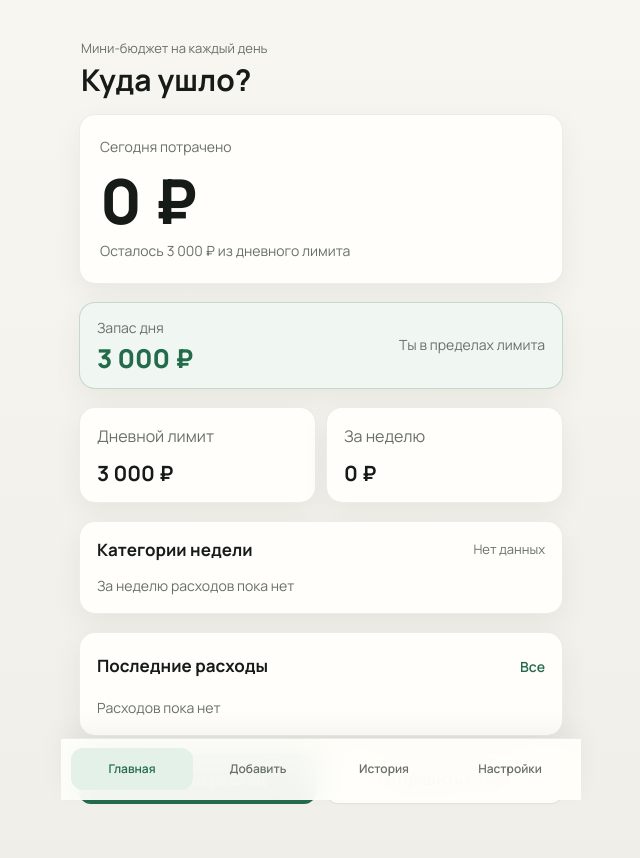
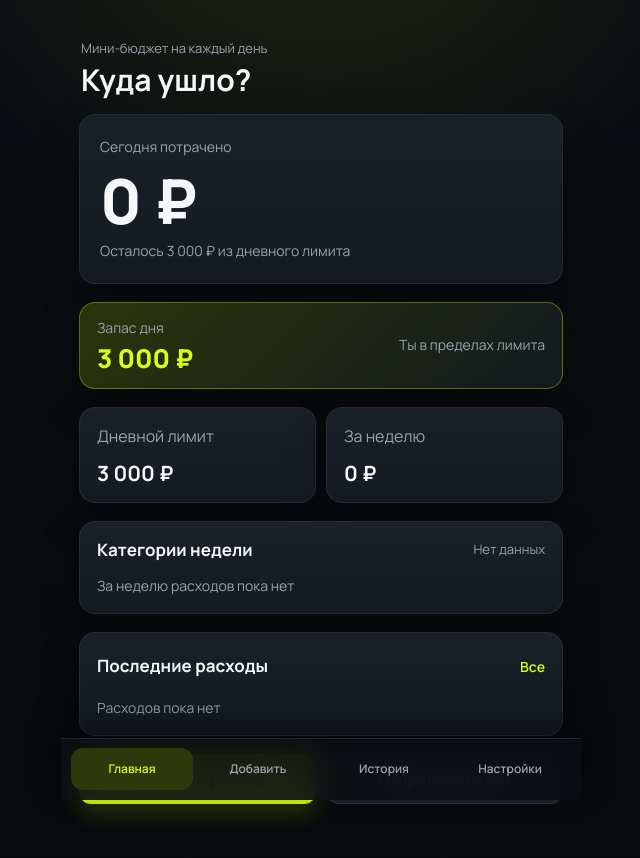
Before and after one commit to endocrincentrprodiabet-afk/kuda-ushlo-miniapp, a React (Vite) app in the folder web/: page / in a window 1280 px wide. Shown: the top 858 px of the page, without its empty margins (319-959 px from the left). Built offline with nearby package versions, Linux system fonts and the light colour scheme.

Commit message:
Apply Higgsfield dark color theme

```diff
--- a/web/src/styles.css
+++ b/web/src/styles.css
@@ -1,32 +1,33 @@
 @import url('https://fonts.googleapis.com/css2?family=Manrope:wght@400;500;600;700;800&display=swap');
 
 :root {
-  color-scheme: light;
+  color-scheme: dark;
   font-family:
     "Manrope", system-ui, -apple-system, BlinkMacSystemFont, "Segoe UI", sans-serif;
-  background: #f7f6f1;
-  color: #171b18;
-  --tg-bg-fallback: var(--tg-theme-bg-color, #f7f6f1);
-  --bg: #f7f6f1;
-  --bg-deep: #efeee8;
-  --surface: #fffefa;
-  --surface-soft: #f1f3ee;
-  --surface-strong: #e6e9e1;
-  --text: #171b18;
-  --muted: #687069;
-  --muted-soft: #8b928b;
-  --line: rgba(24, 31, 27, 0.13);
-  --line-soft: rgba(24, 31, 27, 0.08);
-  --accent: #246b4b;
-  --accent-pressed: #1d5b3f;
-  --accent-soft: #e4f1e8;
-  --accent-softer: #f0f7f2;
-  --accent-line: rgba(36, 107, 75, 0.22);
-  --accent-text: #ffffff;
-  --danger: #b24b4b;
-  --danger-soft: #f7eeee;
-  --danger-line: rgba(178, 75, 75, 0.2);
-  --shadow: 0 10px 30px rgba(24, 30, 26, 0.055);
+  background: #0b0e12;
+  color: #f5f7fa;
+  --tg-bg-fallback: var(--tg-theme-bg-color, #0b0e12);
+  --bg: #0b0e12;
+  --bg-deep: #080a0d;
+  --surface: #151a20;
+  --surface-soft: #1c222b;
+  --surface-strong: #2a313b;
+  --text: #f5f7fa;
+  --muted: #9aa3ae;
+  --muted-soft: #6f7883;
+  --line: #2a313b;
+  --line-soft: rgba(42, 49, 59, 0.72);
+  --accent: #d7ff17;
+  --accent-pressed: #c4f000;
+  --accent-soft: #2d380c;
+  --accent-softer: rgba(45, 56, 12, 0.72);
+  --accent-line: rgba(215, 255, 23, 0.32);
+  --accent-text: #0b0e12;
+  --pink: #ff2e8a;
+  --danger: #ff6b6b;
+  --danger-soft: #3a1e24;
+  --danger-line: rgba(255, 107, 107, 0.34);
+  --shadow: 0 18px 42px rgba(0, 0, 0, 0.32);
 }
 
 * {
@@ -38,6 +39,7 @@ body {
   min-width: 320px;
   min-height: 100vh;
   background:
+    radial-gradient(circle at 50% -18%, rgba(215, 255, 23, 0.1), transparent 34%),
     linear-gradient(180deg, var(--bg) 0%, var(--bg-deep) 100%),
     var(--tg-bg-fallback);
   color: var(--text);
@@ -114,7 +116,7 @@ h2 {
 .form-card {
   border: 1px solid var(--line-soft);
   border-radius: 16px;
-  background: var(--surface);
+  background: linear-gradient(180deg, rgba(28, 34, 43, 0.72), rgba(21, 26, 32, 0.98)), var(--surface);
   box-shadow: var(--shadow);
 }
 
@@ -134,6 +136,7 @@ h2 {
 
 .hero-card strong {
   margin-top: 4px;
+  color: var(--text);
   font-size: clamp(42px, 13vw, 62px);
   font-weight: 750;
   line-height: 0.98;
@@ -154,13 +157,13 @@ h2 {
   border: 1px solid var(--accent-line);
   border-radius: 16px;
   padding: 16px 17px;
-  background: var(--accent-softer);
+  background: linear-gradient(135deg, rgba(45, 56, 12, 0.95), rgba(21, 26, 32, 0.96));
   box-shadow: var(--shadow);
 }
 
 .balance-card--over {
   border-color: var(--danger-line);
-  background: var(--danger-soft);
+  background: linear-gradient(135deg, rgba(58, 30, 36, 0.96), rgba(21, 26, 32, 0.96));
 }
 
 .balance-card div {
@@ -278,7 +281,8 @@ h2 {
 .bar-fill {
   height: 100%;
   border-radius: inherit;
-  background: linear-gradient(90deg, #2f805a, var(--accent));
+  background: linear-gradient(90deg, var(--accent), var(--pink));
+  box-shadow: 0 0 14px rgba(215, 255, 23, 0.22);
 }
 
 .expense-list {
@@ -380,7 +384,7 @@ h2 {
   border: 1px solid var(--accent-line);
   border-radius: 13px;
   padding: 12px 14px;
-  background: var(--accent-softer);
+  background: linear-gradient(135deg, rgba(45, 56, 12, 0.94), rgba(28, 34, 43, 0.94));
   color: var(--accent);
   font-size: 14px;
   font-weight: 600;
@@ -412,8 +416,9 @@ h2 {
 }
 
 .primary-button {
-  background: var(--accent);
+  background: linear-gradient(180deg, var(--accent), var(--accent-pressed));
   color: var(--accent-text);
+  box-shadow: 0 10px 24px rgba(215, 255, 23, 0.16);
 }
 
 .primary-button:active {
@@ -423,7 +428,7 @@ h2 {
 
 .secondary-button {
   border: 1px solid var(--line);
-  background: var(--surface);
+  background: var(--surface-soft);
   color: var(--text);
 }
 
@@ -462,8 +467,8 @@ h2 {
 .secondary-button.danger {
   width: 100%;
   margin-top: 16px;
-  border-color: rgba(178, 75, 75, 0.25);
-  background: var(--surface);
+  border-color: var(--danger-line);
+  background: var(--danger-soft);
   color: var(--danger);
   font-weight: 560;
 }
@@ -504,15 +509,15 @@ input {
   border: 1px solid var(--line);
   border-radius: 13px;
   padding: 0 14px;
-  background: #ffffff;
+  background: var(--surface-soft);
   color: var(--text);
   caret-color: var(--accent);
   outline: none;
 }
 
 input:focus {
-  border-color: rgba(36, 107, 75, 0.45);
-  box-shadow: 0 0 0 3px var(--accent-soft);
+  border-color: var(--accent-line);
+  box-shadow: 0 0 0 3px rgba(215, 255, 23, 0.12);
 }
 
 input::placeholder {
@@ -545,7 +550,7 @@ input::placeholder {
   min-height: 38px;
   padding: 0 13px;
   border: 1px solid var(--line);
-  background: #ffffff;
+  background: var(--surface-soft);
   color: var(--text);
   font-size: 14px;
   font-weight: 600;
@@ -598,7 +603,7 @@ input::placeholder {
   border: 1px solid var(--line-soft);
   border-radius: 13px;
   padding: 0 14px;
-  background: #ffffff;
+  background: var(--surface-soft);
 }
 
 .setting-row strong {
@@ -627,9 +632,9 @@ input::placeholder {
   margin: 0 auto;
   padding: 9px 10px calc(10px + env(safe-area-inset-bottom));
   border-top: 1px solid var(--line-soft);
-  background: rgba(255, 254, 250, 0.94);
+  background: rgba(11, 14, 18, 0.9);
   backdrop-filter: blur(18px);
-  box-shadow: 0 -10px 24px rgba(24, 30, 26, 0.045);
+  box-shadow: 0 -16px 34px rgba(0, 0, 0, 0.34);
 }
 
 .nav-button {
@@ -655,7 +660,7 @@ input::placeholder {
   .secondary-button:hover,
   .chip:hover,
   .segmented button:hover {
-    background: var(--surface-soft);
+    background: #232a34;
   }
 
   .text-button:hover,
```
